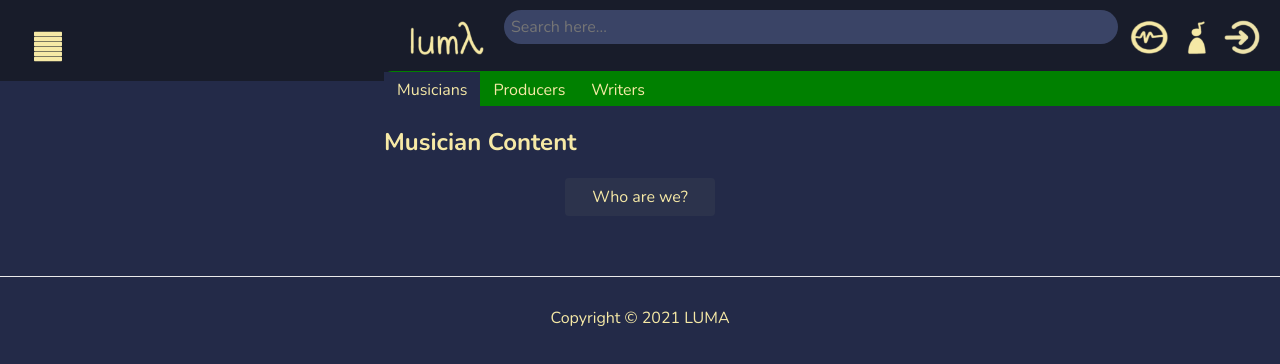
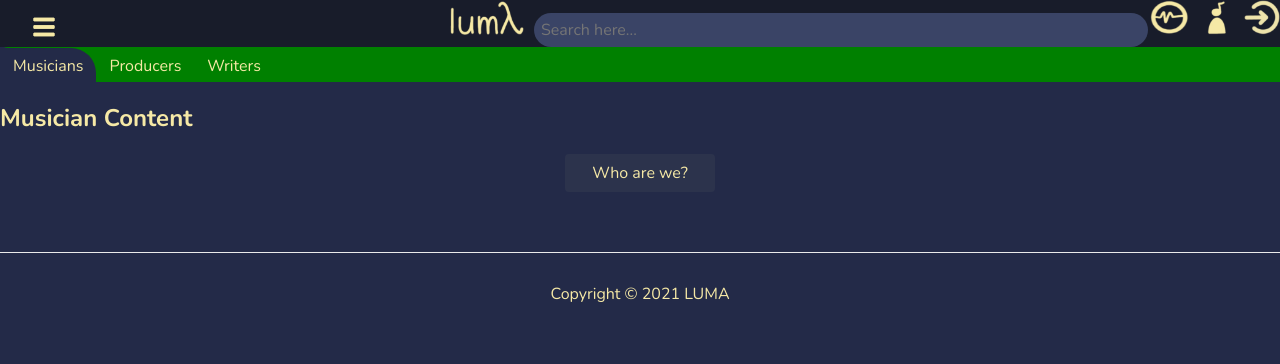
Before and after one commit to thejamielin/Luma, a Next.js app in the folder src/frontend/: page / in a window 1280 px wide. Shown: the top 364 px of the page. Built offline with nearby package versions, Linux system fonts and the light colour scheme.

Commit message:
fixed tabs margin

```diff
--- a/src/frontend/styles/Home.module.css
+++ b/src/frontend/styles/Home.module.css
@@ -1,6 +1,3 @@
-.container {
-  display: flex-start;
-}
 .title {
   color: #f6e9a6;
   padding-bottom: 20px;
@@ -23,7 +20,8 @@
 }
 
 .tab {
-  margin-left: 30%;
+  margin-left: 0%;
+  margin-top: 0 auto;
 }
 
 .tabList {
@@ -36,8 +34,11 @@
 }
 
 .tabSelected {
-  background-color: #232a48;
+  background-color: #232a48 !important;
+  border-top-right-radius: 25px;
 }
+
+/*
 .sidebar {
   background-color: #d43f3f;
   height: auto;
@@ -47,11 +48,11 @@
   margin: 0;
   padding: 0;
 }
-
+*/
 .menuBars {
-  margin-top: -3rem;
+  margin-top: -2rem;
   margin-left: 2rem;
-  font-size: 2rem;
+  font-size: 1.5rem;
   background: none;
 }
 .checkbox {
--- a/src/frontend/styles/globals.css
+++ b/src/frontend/styles/globals.css
@@ -17,12 +17,83 @@ a {
   margin: 0 auto;
 }
 
+footer {
+  display: block;
+  text-align: center;
+  padding: 30px 0;
+  margin-top: 60px;
+  color: #f6e9a6;
+  border-top: 1px solid #eaeaea;
+}
+
+.not-found {
+  text-align: center;
+}
+
+.not-found a {
+  color: #4979ff;
+  text-decoration: underline;
+}
+
+/*
+
+nav {
+  background-color: #181c2a;
+  padding: 10px;
+  justify-content: center;
+  overflow: auto;
+}
+
+.leftel {
+  float: center;
+  display: flex;
+}
+
+.rightel {
+  float: right;
+}
+align-items: flex-end;
+*/
 nav {
   background: #181c2a;
   margin: 0px;
   padding: 0px;
   display: flex;
   justify-content: flex-end;
+  align-items: stretch;
+  overflow: auto;
+}
+
+.searchBar {
+  margin-left: 10px;
+  padding: 7px;
+  border-radius: 30px;
+  border: none;
+  width: 600px;
+  height: 20px;
+  font-size: 16px;
+  color: #f6e9a6;
+  text-align: flex-end;
+  background-color: #3a4466;
+  font-family: "Nunito";
+}
+/*
+a {
+  color: #f6e9a6;
+  text-decoration: none;
+}
+
+.content {
+  width: 100%;
+  margin: 0 auto;
+}
+
+nav {
+  background: #181c2a;
+  margin: 0px;
+  padding: 0px;
+  display: flex;
+  justify-content: center;
   align-items: flex-end;
 }
 nav a {
@@ -87,3 +158,4 @@ nav {
 .main {
   display: flex;
 }
+*/
```
